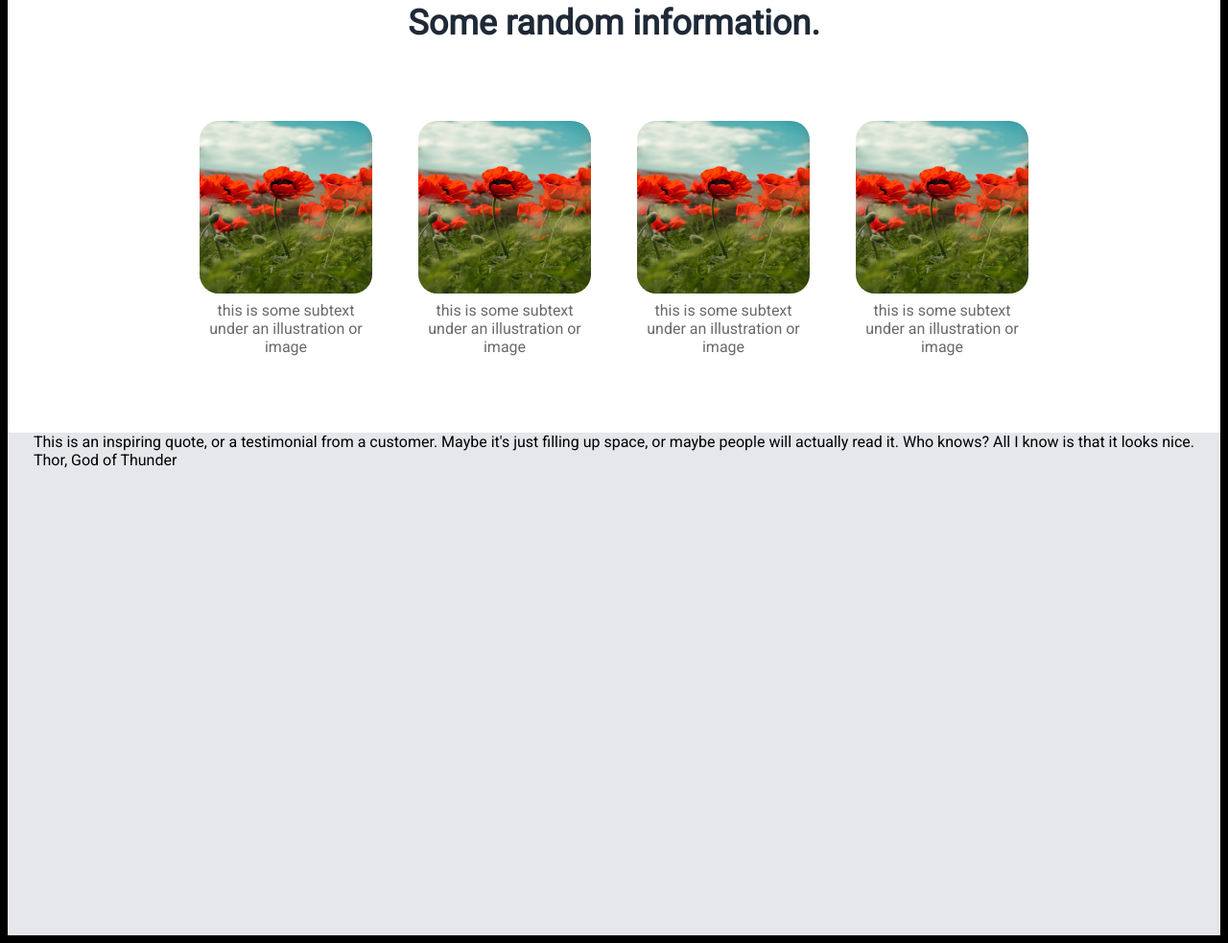
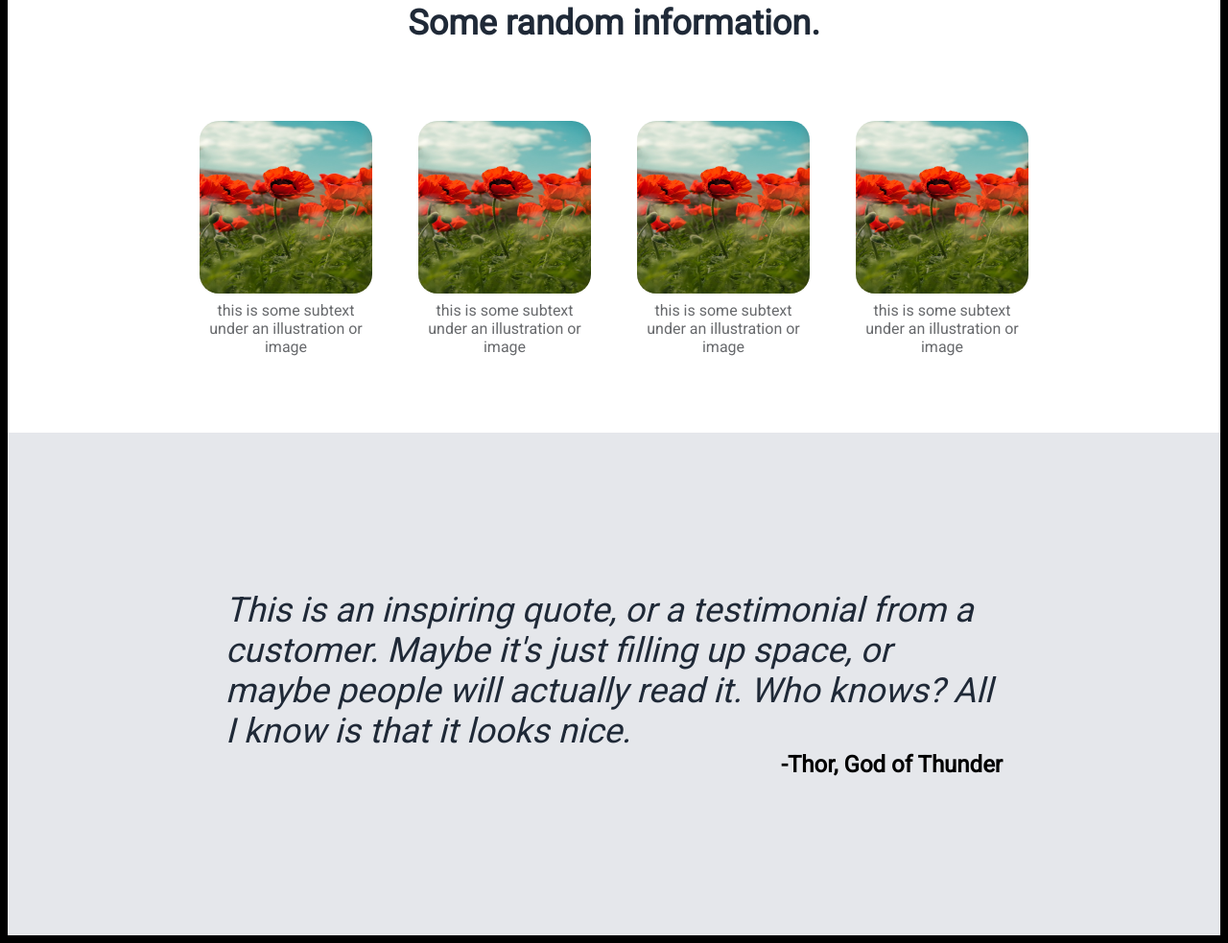
Before and after one commit to royalh23/landing-page, a plain HTML site: page index.html in a window 1280 px wide. Shown: the part 605-1588 px from the top of the page at 96% size. Drawn offline with Linux system fonts and the light colour scheme.

Commit message:
Style the third section

```diff
--- a/index.html
+++ b/index.html
@@ -65,7 +65,7 @@
                 <div class="quote">This is an inspiring quote, or a testimonial from a customer. Maybe it's just filling up space, or maybe people will actually read it.
                                     Who knows? All I know is that it looks nice.
                 </div>
-                <div class="quote-author">Thor, God of Thunder</div>
+                <div class="quote-author">-Thor, God of Thunder</div>
             </div>
         </div>
 
--- a/style.css
+++ b/style.css
@@ -136,3 +136,24 @@ a {
     background-color: #E5E7EB;
     height: 524px;
 }
+
+.third-section-container {
+    display: flex;
+    flex-direction: column;
+    justify-content: center;
+}
+
+.quote {
+    font-size: 36px;
+    font-weight: light;
+    font-style: italic;
+    color: #1F2937;
+    width: 810px;
+}
+
+.quote-author {
+    display: flex;
+    justify-content: flex-end;
+    font-size: 24px;
+    font-weight: bold;
+}
```
